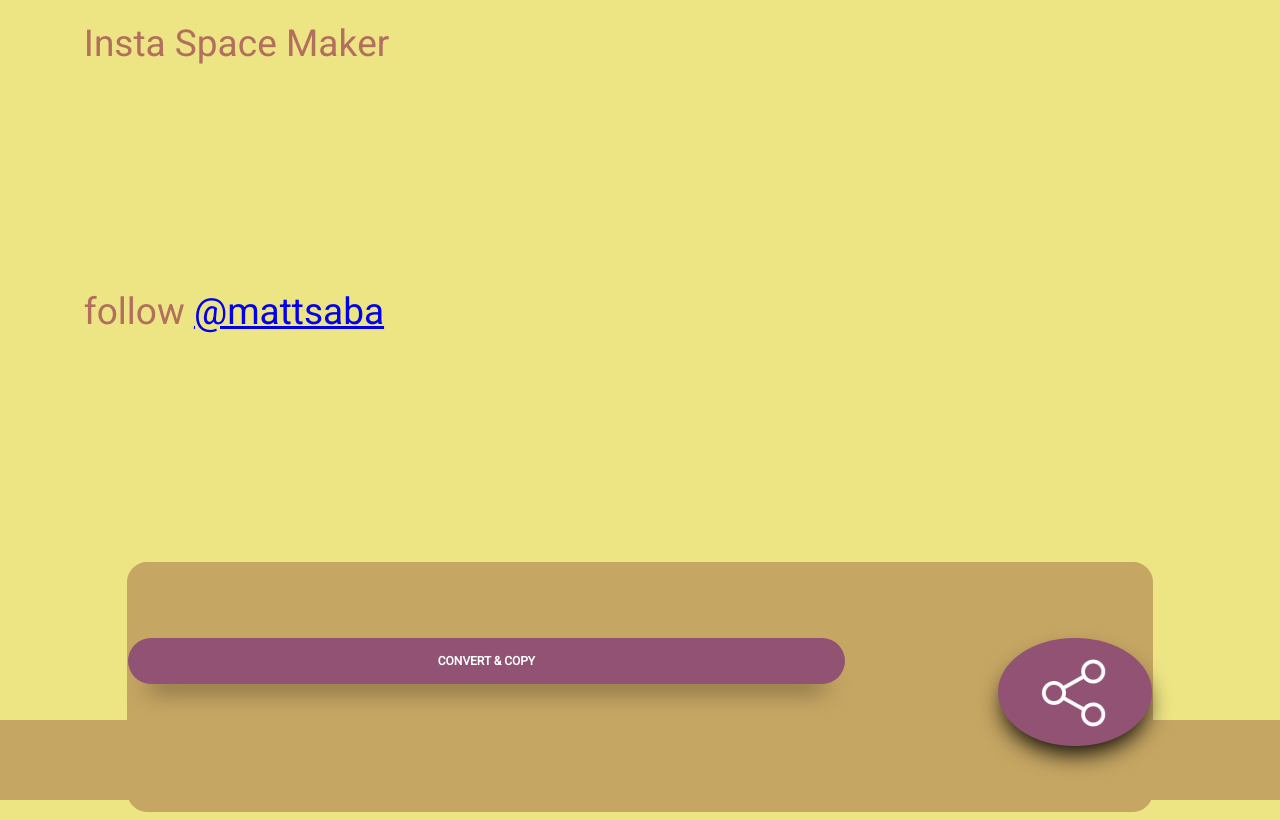
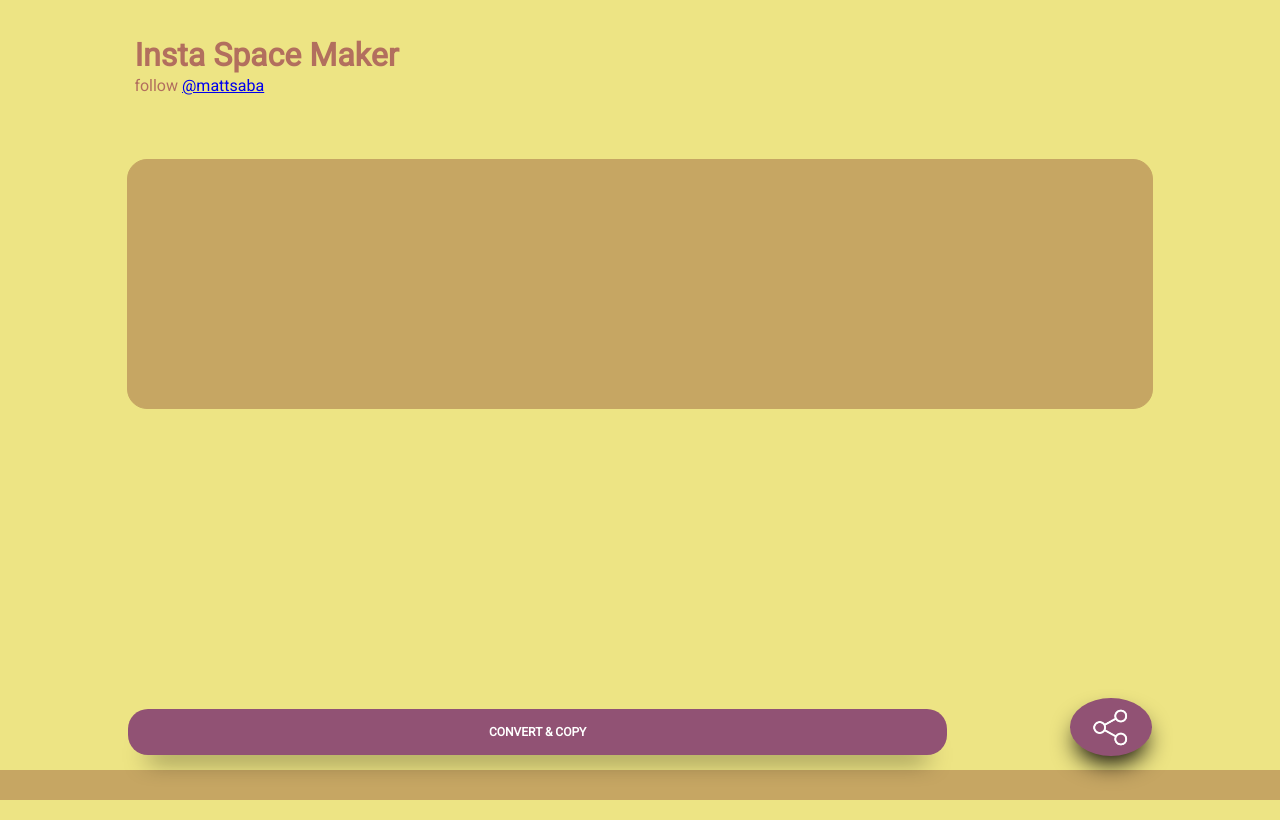
Before and after one commit to InstagramParagraphMaker/InstagramParagraphMaker.github.io, a plain HTML site: page index.html in a window 1280 px wide. Drawn offline with nearby package versions, Linux system fonts and the light colour scheme.

Commit message:
desktop version added

```diff
--- a/css/style.css
+++ b/css/style.css
@@ -5,47 +5,32 @@ body {
     font-family: Heebo;
     background-color: #ede484;
 }
-
-.mobileOnly {
-    display: none;
-}
-.desktop{
-	height: 95vh;
-	line-height:95vh;
-    overflow: hidden;
-
-}
-.desktop #desktopOnly{
-text-align:center;
-    vertical-align:middle;
-	font-size: 25px;
-    color: #b26f5e;
-    font-weight: bold;
-}
-/* Smartphone Portrait and Landscape */
-@media only screen and (min-device-width : 300px) and (max-device-width : 850px) {
-    .mobileOnly {
+.main {
     display: inline;
 }
-	.desktop{
-		display: none;
-	}
-}
-
-
 #contact {
     width: 100%;
     color: #b26f5e;
 }
 
-    #contact p {
+    #contact #title {
         line-height: 1.1;
-		margin-top:2%;
-        font-size: 37px;
+        margin-top:6%;
+        font-size: 16px;
+        font-weight: bold;
         text-align: left;
-        margin-left: 6%;
+        margin-left: 7%;
         margin-right:6%;
-		margin-bottom:18%;
+        margin-bottom: 2px;
+    }
+    #contact #insta {
+        line-height: 1.1;
+        margin-top:5px;
+        font-size: 14px;
+        text-align: left;
+        margin-left: 7%;
+        margin-right:6%;
+        margin-bottom: 26%;
     }
 
 textarea {
@@ -124,3 +109,77 @@ textarea:focus, input:focus{
     margin-left: auto;
     margin-right: auto;
 }
+/* .desktop{
+	height: 95vh;
+	line-height:95vh;
+    overflow: hidden;
+
+}
+.desktop #desktopOnly{
+text-align:center;
+    vertical-align:middle;
+	font-size: 25px;
+    color: #b26f5e;
+    font-weight: bold;
+} */
+/* Smartphone Portrait and Landscape */
+@media (min-width:768px){
+    #contact #title {
+        margin-top:3%;
+        font-size: 32px;
+        font-weight: bold;
+        text-align: left;
+        margin-left: 10%;
+    }
+    #contact #insta {
+        font-size: 16px;
+        margin-left: 10%;
+        margin-right:6%;
+        margin-bottom: 5%;
+    }
+    .footer {
+        position: fixed;
+        left: 0;
+        bottom: 0;
+        width: 100%;
+        background-color: #c6a663;
+        height: 30px;
+    }
+
+    #btnConvertor {
+        width: 80%;
+        line-height: 45px;
+        margin-top: -6%;
+        border-radius: 20px;
+        -webkit-box-shadow: 0 23px 25px -20px black;
+        -moz-box-shadow: 0 23px 25px -20px black;
+        box-shadow: 0 23px 25px -20px black;
+    }
+
+        #btnConvertor span {
+            font-size: 12px;
+            color: #ffffff;
+            font-weight: bold;
+
+        }
+
+        #btnShare {
+            width: 8%;
+            line-height: 45px;
+            margin-top: -7%;
+            border-radius: 50%;
+            background-color: #915274;
+            text-align: center;
+            float: right;
+            cursor: pointer;
+            -webkit-box-shadow: 0 13px 25px -6px black;
+            -moz-box-shadow: 0 13px 25px -6px black;
+            box-shadow: 0 13px 25px -6px black;
+        }
+
+            #btnShare img {
+                vertical-align: middle;
+                width: 70%;
+                border-radius: 30%;
+            }
+}
```
Lines whose indentation alone changed are shown as unchanged.
